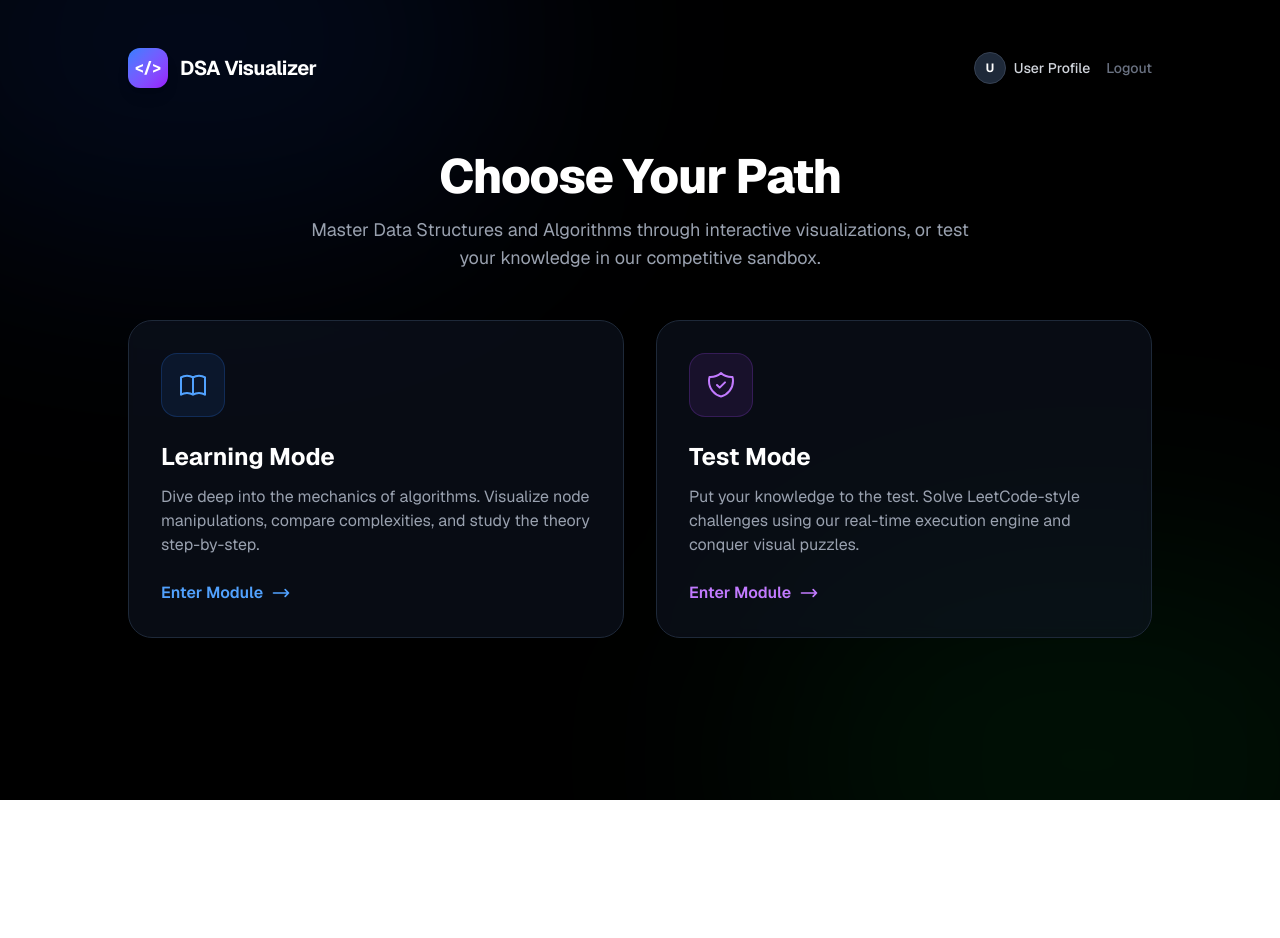
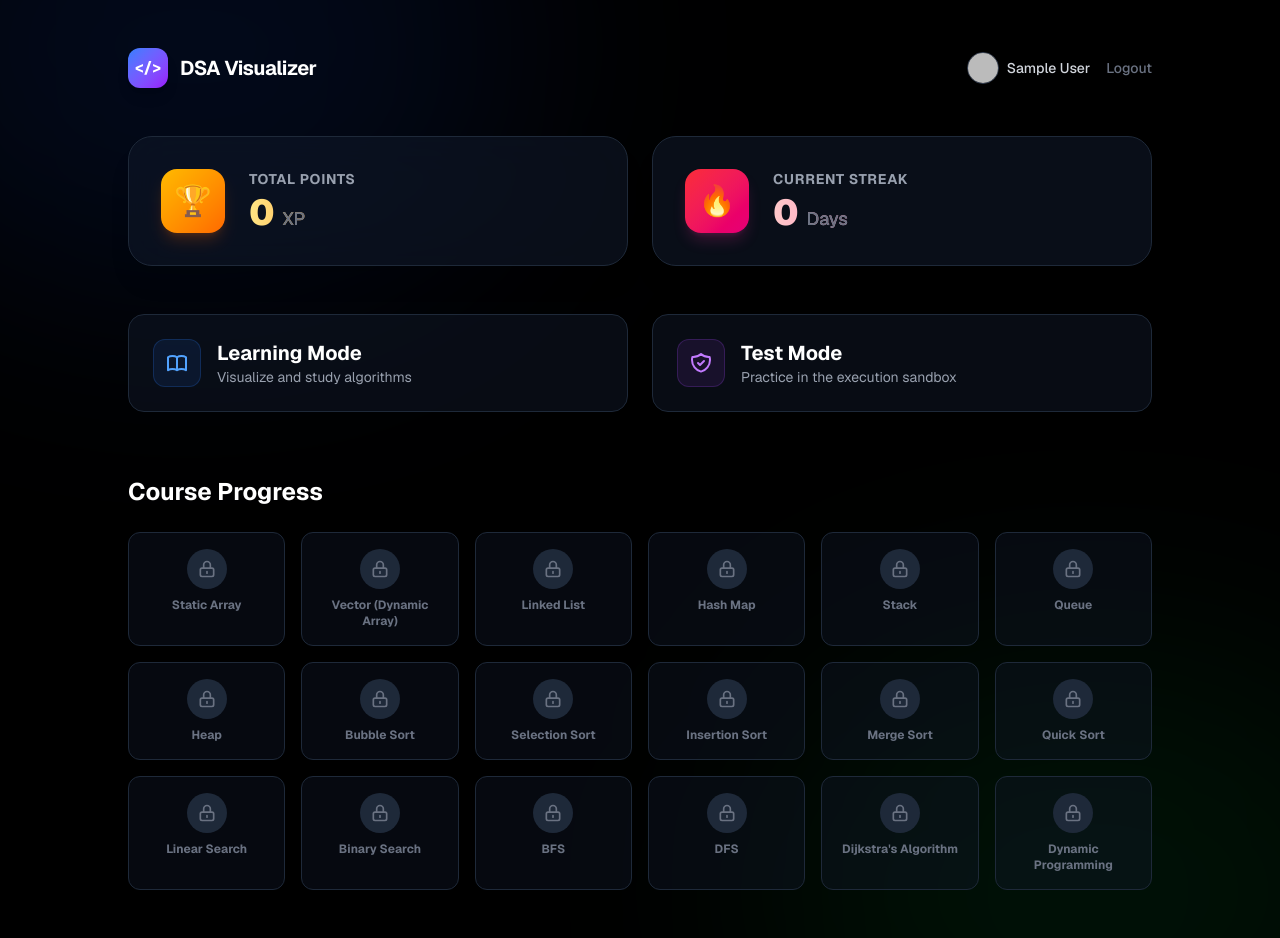
Before and after one commit to Grim1093/DSA-Visualizer, a Next.js app in the folder dsa-visualizer/: page /dashboard in a window 1280 px wide. Before the commit the page ends 800 px from the top, so only its background shows below. Built offline with nearby package versions, Linux system fonts and the light colour scheme; no server answers; the database is empty; sample sign-in values are in the browser's storage.

Commit message:
feat: implement authentication, database schema, and initial visualizer components

```diff
--- a/dsa-visualizer/src/app/api/auth/[...nextauth]/route.ts
+++ b/dsa-visualizer/src/app/api/auth/[...nextauth]/route.ts
@@ -1,10 +1,8 @@
-import NextAuth from "next-auth"
-import GoogleProvider from "next-auth/providers/google"
-import PostgresAdapter from "@auth/pg-adapter"
-import { pool } from "@/lib/db"
+import NextAuth, { NextAuthOptions } from "next-auth";
+import GoogleProvider from "next-auth/providers/google";
+import { pool } from "@/lib/db";
 
-const handler = NextAuth({
-  adapter: PostgresAdapter(pool),
+export const authOptions: NextAuthOptions = {
   providers: [
     GoogleProvider({
       clientId: process.env.GOOGLE_CLIENT_ID || "",
@@ -15,14 +13,43 @@ const handler = NextAuth({
     strategy: "jwt",
   },
   callbacks: {
+    async signIn({ user }) {
+      if (!user.email) return false;
+
+      // Sync user to PostgreSQL
+      try {
+        const query = `
+          INSERT INTO users (id, email, name, image)
+          VALUES ($1, $2, $3, $4)
+          ON CONFLICT (id) DO UPDATE
+          SET name = EXCLUDED.name, image = EXCLUDED.image, last_active_at = CURRENT_TIMESTAMP
+        `;
+        await pool.query(query, [user.id, user.email, user.name, user.image]);
+        return true;
+      } catch (error) {
+        console.error("Error syncing user to DB during sign-in:", error);
+        return false;
+      }
+    },
+    async jwt({ token, user }) {
+      if (user) {
+        token.id = user.id;
+      }
+      return token;
+    },
     async session({ session, token }) {
-      if (session?.user && token?.sub) {
-        // @ts-ignore
-        session.user.id = token.sub;
+      if (token && session.user) {
+        (session.user as any).id = token.id;
       }
       return session;
     },
   },
-})
+  pages: {
+    signIn: "/login",
+  },
+  secret: process.env.NEXTAUTH_SECRET,
+};
 
-export { handler as GET, handler as POST }
+const handler = NextAuth(authOptions);
+
+export { handler as GET, handler as POST };
--- /dev/null
+++ b/dsa-visualizer/src/app/api/progress/route.ts
@@ -0,0 +1,86 @@
+import { NextResponse } from 'next/server';
+import { getServerSession } from 'next-auth';
+import { authOptions } from '../auth/[...nextauth]/route';
+import { pool } from '@/lib/db';
+
+export async function GET(request: Request) {
+  try {
+    const session = await getServerSession(authOptions);
+    if (!session || !session.user || !(session.user as any).id) {
+      return NextResponse.json({ error: 'Unauthorized' }, { status: 401 });
+    }
+
+    const userId = (session.user as any).id;
+
+    const userResult = await pool.query(
+      'SELECT points, current_streak, last_active_at FROM users WHERE id = $1',
+      [userId]
+    );
+
+    if (userResult.rowCount === 0) {
+      return NextResponse.json({ error: 'User not found' }, { status: 404 });
+    }
+
+    const completedResult = await pool.query(
+      'SELECT module_id, completed_at FROM completed_modules WHERE user_id = $1',
+      [userId]
+    );
+
+    return NextResponse.json({
+      points: userResult.rows[0].points,
+      currentStreak: userResult.rows[0].current_streak,
+      lastActiveAt: userResult.rows[0].last_active_at,
+      completedModules: completedResult.rows,
+    });
+  } catch (error) {
+    console.error('Error fetching progress:', error);
+    return NextResponse.json({ error: 'Internal Server Error' }, { status: 500 });
+  }
+}
+
+export async function POST(request: Request) {
+  try {
+    const session = await getServerSession(authOptions);
+    if (!session || !session.user || !(session.user as any).id) {
+      return NextResponse.json({ error: 'Unauthorized' }, { status: 401 });
+    }
+
+    const userId = (session.user as any).id;
+    const body = await request.json();
+    const { moduleId, points = 100 } = body;
+
+    if (!moduleId) {
+      return NextResponse.json({ error: 'Module ID is required' }, { status: 400 });
+    }
+
+    // Begin Transaction
+    await pool.query('BEGIN');
+
+    // 1. Insert into completed_modules. If it exists, do nothing (don't award points twice)
+    const insertModuleResult = await pool.query(
+      'INSERT INTO completed_modules (user_id, module_id) VALUES ($1, $2) ON CONFLICT DO NOTHING',
+      [userId, moduleId]
+    );
+
+    // If a new module was completed, add points and update streak
+    if (insertModuleResult.rowCount && insertModuleResult.rowCount > 0) {
+      // Very basic streak logic: Just increment if active. In a real app, check if last active was yesterday.
+      await pool.query(
+        `UPDATE users
+         SET points = points + $1,
+             current_streak = current_streak + 1,
+             last_active_at = CURRENT_TIMESTAMP
+         WHERE id = $2`,
+        [points, userId]
+      );
+    }
+
+    await pool.query('COMMIT');
+
+    return NextResponse.json({ success: true, newCompletion: insertModuleResult.rowCount && insertModuleResult.rowCount > 0 });
+  } catch (error) {
+    await pool.query('ROLLBACK');
+    console.error('Error updating progress:', error);
+    return NextResponse.json({ error: 'Internal Server Error' }, { status: 500 });
+  }
+}
--- a/dsa-visualizer/src/app/dashboard/page.tsx
+++ b/dsa-visualizer/src/app/dashboard/page.tsx
@@ -1,24 +1,79 @@
 "use client";
 
-import React from 'react';
+import React, { useEffect, useState } from 'react';
 import { useRouter } from 'next/navigation';
 import { motion } from 'framer-motion';
+import { useSession, signOut } from 'next-auth/react';
+
+interface ProgressData {
+  points: number;
+  currentStreak: number;
+  completedModules: { module_id: string; completed_at: string }[];
+}
 
 export default function DashboardPage() {
   const router = useRouter();
+  const { data: session, status } = useSession();
+  const [progress, setProgress] = useState<ProgressData | null>(null);
+
+  useEffect(() => {
+    if (status === 'unauthenticated') {
+      router.push('/');
+    }
+  }, [status, router]);
+
+  useEffect(() => {
+    if (status === 'authenticated') {
+      fetch('/api/progress')
+        .then(res => res.json())
+        .then(data => {
+          if (!data.error) {
+            setProgress(data);
+          }
+        })
+        .catch(console.error);
+    }
+  }, [status]);
 
   const containerVariants = {
     hidden: { opacity: 0 },
     visible: {
       opacity: 1,
-      transition: { staggerChildren: 0.2 }
+      transition: { staggerChildren: 0.1 }
     }
   };
 
   const itemVariants = {
-    hidden: { opacity: 0, y: 30 },
-    visible: { opacity: 1, y: 0, transition: { duration: 0.5, ease: "easeOut" } }
+    hidden: { opacity: 0, y: 20 },
+    visible: { opacity: 1, y: 0, transition: { duration: 0.4, ease: "easeOut" } }
   };
+
+  if (status === 'loading') {
+    return <div className="min-h-screen flex items-center justify-center bg-black text-white">Loading...</div>;
+  }
+
+  const allModules = [
+    { id: 'array', name: 'Static Array' },
+    { id: 'vector', name: 'Vector (Dynamic Array)' },
+    { id: 'linked_list', name: 'Linked List' },
+    { id: 'hash_map', name: 'Hash Map' },
+    { id: 'stack', name: 'Stack' },
+    { id: 'queue', name: 'Queue' },
+    { id: 'heap', name: 'Heap' },
+    { id: 'bubble', name: 'Bubble Sort' },
+    { id: 'selection', name: 'Selection Sort' },
+    { id: 'insertion', name: 'Insertion Sort' },
+    { id: 'merge', name: 'Merge Sort' },
+    { id: 'quick', name: 'Quick Sort' },
+    { id: 'linear', name: 'Linear Search' },
+    { id: 'binary', name: 'Binary Search' },
+    { id: 'bfs', name: 'BFS' },
+    { id: 'dfs', name: 'DFS' },
+    { id: 'dijkstra', name: "Dijkstra's Algorithm" },
+    { id: 'dp', name: 'Dynamic Programming' }
+  ];
+
+  const isCompleted = (id: string) => progress?.completedModules.some(m => m.module_id === id);
 
   return (
     <main className="flex min-h-screen flex-col items-center bg-black text-white font-sans p-6 md:p-12 relative overflow-hidden">
@@ -27,7 +82,7 @@ export default function DashboardPage() {
       <div className="absolute bottom-[-20%] right-[-10%] w-[50%] h-[50%] bg-green-600/10 blur-[120px] rounded-full pointer-events-none" />
 
       {/* Header */}
-      <header className="w-full max-w-5xl flex items-center justify-between mb-16 z-10">
+      <header className="w-full max-w-5xl flex items-center justify-between mb-12 z-10">
         <div className="flex items-center gap-3">
           <div className="flex items-center justify-center w-10 h-10 rounded-xl bg-gradient-to-br from-blue-500 to-purple-600 shadow-lg">
             <span className="font-bold text-white">{"</>"}</span>
@@ -36,13 +91,17 @@ export default function DashboardPage() {
         </div>
         <div className="flex items-center gap-4">
           <div className="flex items-center gap-2">
-            <div className="w-8 h-8 rounded-full bg-gray-800 border border-gray-700 flex items-center justify-center">
-              <span className="text-xs font-bold">U</span>
-            </div>
-            <span className="text-sm font-medium text-gray-300 hidden sm:block">User Profile</span>
+            {session?.user?.image ? (
+              <img src={session.user.image} alt="Profile" className="w-8 h-8 rounded-full border border-gray-700" />
+            ) : (
+              <div className="w-8 h-8 rounded-full bg-gray-800 border border-gray-700 flex items-center justify-center">
+                <span className="text-xs font-bold">{session?.user?.name?.[0] || 'U'}</span>
+              </div>
+            )}
+            <span className="text-sm font-medium text-gray-300 hidden sm:block">{session?.user?.name || 'User'}</span>
           </div>
           <button
-            onClick={() => router.push('/')}
+            onClick={() => signOut({ callbackUrl: '/' })}
             className="text-sm font-medium text-gray-500 hover:text-white transition-colors"
           >
             Logout
@@ -50,75 +109,92 @@ export default function DashboardPage() {
         </div>
       </header>
 
-      {/* Main Content */}
-      <div className="w-full max-w-5xl flex flex-col items-center z-10">
-        <div className="text-center mb-12">
-          <h2 className="text-4xl md:text-5xl font-extrabold tracking-tight mb-4">Choose Your Path</h2>
-          <p className="text-gray-400 text-lg max-w-2xl">
-            Master Data Structures and Algorithms through interactive visualizations, or test your knowledge in our competitive sandbox.
-          </p>
-        </div>
+      <div className="w-full max-w-5xl flex flex-col gap-8 z-10">
+        {/* Progress Stats Section */}
+        <motion.div
+          initial={{ opacity: 0, y: 20 }}
+          animate={{ opacity: 1, y: 0 }}
+          className="grid grid-cols-1 md:grid-cols-2 gap-6"
+        >
+          <div className="bg-gray-900/60 backdrop-blur-xl border border-gray-800 rounded-3xl p-8 flex items-center gap-6 shadow-xl">
+            <div className="w-16 h-16 rounded-2xl bg-gradient-to-br from-amber-400 to-orange-500 flex items-center justify-center shadow-lg shadow-orange-500/20">
+              <span className="text-3xl">🏆</span>
+            </div>
+            <div>
+              <h3 className="text-gray-400 text-sm font-bold uppercase tracking-wider mb-1">Total Points</h3>
+              <p className="text-4xl font-black text-transparent bg-clip-text bg-gradient-to-r from-amber-200 to-orange-400">
+                {progress?.points ?? 0} <span className="text-lg font-medium text-gray-500">XP</span>
+              </p>
+            </div>
+          </div>
 
-        <motion.div
-          variants={containerVariants}
-          initial="hidden"
-          animate="visible"
-          className="grid grid-cols-1 md:grid-cols-2 gap-8 w-full"
-        >
-          {/* Learning Mode Card */}
-          <motion.div
-            variants={itemVariants}
-            onClick={() => router.push('/learning')}
-            className="group relative flex flex-col bg-gray-900/50 backdrop-blur-sm border border-gray-800 hover:border-blue-500/50 rounded-3xl p-8 cursor-pointer transition-all duration-300 hover:shadow-2xl hover:shadow-blue-500/10 overflow-hidden"
-          >
-            <div className="absolute top-0 left-0 w-full h-1 bg-gradient-to-r from-blue-500 to-cyan-400 transform scale-x-0 group-hover:scale-x-100 transition-transform duration-500 origin-left" />
+          <div className="bg-gray-900/60 backdrop-blur-xl border border-gray-800 rounded-3xl p-8 flex items-center gap-6 shadow-xl">
+            <div className="w-16 h-16 rounded-2xl bg-gradient-to-br from-red-500 to-pink-600 flex items-center justify-center shadow-lg shadow-pink-500/20">
+              <span className="text-3xl">🔥</span>
+            </div>
+            <div>
+              <h3 className="text-gray-400 text-sm font-bold uppercase tracking-wider mb-1">Current Streak</h3>
+              <p className="text-4xl font-black text-transparent bg-clip-text bg-gradient-to-r from-red-200 to-pink-400">
+                {progress?.currentStreak ?? 0} <span className="text-lg font-medium text-gray-500">Days</span>
+              </p>
+            </div>
+          </div>
+        </motion.div>
 
-            <div className="w-16 h-16 rounded-2xl bg-blue-500/10 border border-blue-500/20 flex items-center justify-center mb-6 text-blue-400 group-hover:scale-110 transition-transform duration-300">
-              <svg className="w-8 h-8" fill="none" stroke="currentColor" viewBox="0 0 24 24">
-                <path strokeLinecap="round" strokeLinejoin="round" strokeWidth="1.5" d="M12 6.253v13m0-13C10.832 5.477 9.246 5 7.5 5S4.168 5.477 3 6.253v13C4.168 18.477 5.754 18 7.5 18s3.332.477 4.5 1.253m0-13C13.168 5.477 14.754 5 16.5 5c1.747 0 3.332.477 4.5 1.253v13C19.832 18.477 18.247 18 16.5 18c-1.746 0-3.332.477-4.5 1.253" />
-              </svg>
+        {/* Existing Mode Selectors */}
+        <motion.div variants={containerVariants} initial="hidden" animate="visible" className="grid grid-cols-1 md:grid-cols-2 gap-6 mt-4">
+          <motion.div variants={itemVariants} onClick={() => router.push('/learning')} className="group relative flex items-center bg-gray-900/50 border border-gray-800 hover:border-blue-500/50 rounded-2xl p-6 cursor-pointer transition-all hover:shadow-lg hover:shadow-blue-500/10">
+            <div className="w-12 h-12 rounded-xl bg-blue-500/10 border border-blue-500/20 flex items-center justify-center mr-4 text-blue-400 group-hover:scale-110 transition-transform">
+              <svg className="w-6 h-6" fill="none" stroke="currentColor" viewBox="0 0 24 24"><path strokeLinecap="round" strokeLinejoin="round" strokeWidth="2" d="M12 6.253v13m0-13C10.832 5.477 9.246 5 7.5 5S4.168 5.477 3 6.253v13C4.168 18.477 5.754 18 7.5 18s3.332.477 4.5 1.253m0-13C13.168 5.477 14.754 5 16.5 5c1.747 0 3.332.477 4.5 1.253v13C19.832 18.477 18.247 18 16.5 18c-1.746 0-3.332.477-4.5 1.253" /></svg>
             </div>
-
-            <h3 className="text-2xl font-bold text-white mb-3">Learning Mode</h3>
-            <p className="text-gray-400 mb-6 flex-1">
-              Dive deep into the mechanics of algorithms. Visualize node manipulations, compare complexities, and study the theory step-by-step.
-            </p>
-
-            <div className="flex items-center text-blue-400 font-semibold group-hover:gap-3 transition-all">
-              <span>Enter Module</span>
-              <svg className="w-5 h-5 ml-2" fill="none" stroke="currentColor" viewBox="0 0 24 24">
-                <path strokeLinecap="round" strokeLinejoin="round" strokeWidth="2" d="M17 8l4 4m0 0l-4 4m4-4H3" />
-              </svg>
+            <div>
+              <h3 className="text-xl font-bold text-white">Learning Mode</h3>
+              <p className="text-gray-400 text-sm">Visualize and study algorithms</p>
             </div>
           </motion.div>
 
-          {/* Test Mode Card */}
-          <motion.div
-            variants={itemVariants}
-            onClick={() => router.push('/testing')}
-            className="group relative flex flex-col bg-gray-900/50 backdrop-blur-sm border border-gray-800 hover:border-purple-500/50 rounded-3xl p-8 cursor-pointer transition-all duration-300 hover:shadow-2xl hover:shadow-purple-500/10 overflow-hidden"
-          >
-            <div className="absolute top-0 left-0 w-full h-1 bg-gradient-to-r from-purple-500 to-pink-400 transform scale-x-0 group-hover:scale-x-100 transition-transform duration-500 origin-left" />
-
-            <div className="w-16 h-16 rounded-2xl bg-purple-500/10 border border-purple-500/20 flex items-center justify-center mb-6 text-purple-400 group-hover:scale-110 transition-transform duration-300">
-              <svg className="w-8 h-8" fill="none" stroke="currentColor" viewBox="0 0 24 24">
-                <path strokeLinecap="round" strokeLinejoin="round" strokeWidth="1.5" d="M9 12l2 2 4-4m5.618-4.016A11.955 11.955 0 0112 2.944a11.963 11.963 0 01-8.618 3.04A12.02 12.02 0 003 9c0 5.591 3.824 10.29 9 11.622 5.176-1.332 9-6.03 9-11.622 0-1.042-.133-2.052-.382-3.016z" />
-              </svg>
+          <motion.div variants={itemVariants} onClick={() => router.push('/testing')} className="group relative flex items-center bg-gray-900/50 border border-gray-800 hover:border-purple-500/50 rounded-2xl p-6 cursor-pointer transition-all hover:shadow-lg hover:shadow-purple-500/10">
+            <div className="w-12 h-12 rounded-xl bg-purple-500/10 border border-purple-500/20 flex items-center justify-center mr-4 text-purple-400 group-hover:scale-110 transition-transform">
+              <svg className="w-6 h-6" fill="none" stroke="currentColor" viewBox="0 0 24 24"><path strokeLinecap="round" strokeLinejoin="round" strokeWidth="2" d="M9 12l2 2 4-4m5.618-4.016A11.955 11.955 0 0112 2.944a11.963 11.963 0 01-8.618 3.04A12.02 12.02 0 003 9c0 5.591 3.824 10.29 9 11.622 5.176-1.332 9-6.03 9-11.622 0-1.042-.133-2.052-.382-3.016z" /></svg>
             </div>
-
-            <h3 className="text-2xl font-bold text-white mb-3">Test Mode</h3>
-            <p className="text-gray-400 mb-6 flex-1">
-              Put your knowledge to the test. Solve LeetCode-style challenges using our real-time execution engine and conquer visual puzzles.
-            </p>
-
-            <div className="flex items-center text-purple-400 font-semibold group-hover:gap-3 transition-all">
-              <span>Enter Module</span>
-              <svg className="w-5 h-5 ml-2" fill="none" stroke="currentColor" viewBox="0 0 24 24">
-                <path strokeLinecap="round" strokeLinejoin="round" strokeWidth="2" d="M17 8l4 4m0 0l-4 4m4-4H3" />
-              </svg>
+            <div>
+              <h3 className="text-xl font-bold text-white">Test Mode</h3>
+              <p className="text-gray-400 text-sm">Practice in the execution sandbox</p>
             </div>
           </motion.div>
         </motion.div>
+
+        {/* Course Progress Map */}
+        <div className="mt-8">
+          <h2 className="text-2xl font-bold mb-6">Course Progress</h2>
+          <motion.div variants={containerVariants} initial="hidden" animate="visible" className="grid grid-cols-2 sm:grid-cols-3 md:grid-cols-4 lg:grid-cols-6 gap-4">
+            {allModules.map((mod) => {
+              const completed = isCompleted(mod.id);
+              return (
+                <motion.div
+                  key={mod.id}
+                  variants={itemVariants}
+                  className={`p-4 rounded-xl border flex flex-col items-center text-center gap-2 transition-all ${
+                    completed
+                      ? 'bg-emerald-900/20 border-emerald-500/30 shadow-[0_0_15px_rgba(16,185,129,0.1)]'
+                      : 'bg-gray-900/40 border-gray-800'
+                  }`}
+                >
+                  <div className={`w-10 h-10 rounded-full flex items-center justify-center ${completed ? 'bg-emerald-500/20 text-emerald-400' : 'bg-gray-800 text-gray-500'}`}>
+                    {completed ? (
+                      <svg className="w-5 h-5" fill="none" stroke="currentColor" viewBox="0 0 24 24"><path strokeLinecap="round" strokeLinejoin="round" strokeWidth="3" d="M5 13l4 4L19 7" /></svg>
+                    ) : (
+                      <svg className="w-5 h-5" fill="none" stroke="currentColor" viewBox="0 0 24 24"><path strokeLinecap="round" strokeLinejoin="round" strokeWidth="2" d="M12 15v2m-6 4h12a2 2 0 002-2v-6a2 2 0 00-2-2H6a2 2 0 00-2 2v6a2 2 0 002 2zm10-10V7a4 4 0 00-8 0v4h8z" /></svg>
+                    )}
+                  </div>
+                  <span className={`text-xs font-bold ${completed ? 'text-emerald-100' : 'text-gray-500'}`}>
+                    {mod.name}
+                  </span>
+                </motion.div>
+              );
+            })}
+          </motion.div>
+        </div>
       </div>
     </main>
   );
--- a/dsa-visualizer/src/app/page.tsx
+++ b/dsa-visualizer/src/app/page.tsx
@@ -3,6 +3,7 @@
 import React, { useState } from 'react';
 import { useRouter } from 'next/navigation';
 import { motion } from 'framer-motion';
+import { signIn } from 'next-auth/react';
 
 export default function LoginPage() {
   const router = useRouter();
@@ -105,13 +106,13 @@ export default function LoginPage() {
           </div>
           <button
             type="button"
-            onClick={() => router.push('/dashboard')}
+            onClick={() => signIn('google', { callbackUrl: '/dashboard' })}
             className="w-full flex items-center justify-center gap-3 bg-gray-800 hover:bg-gray-700 border border-gray-700 text-white font-medium py-3 rounded-xl transition-all shadow-md"
           >
             <svg className="w-5 h-5" viewBox="0 0 24 24">
               <path fill="currentColor" d="M21.35,11.1H12.18V13.83H18.69C18.36,17.64 15.19,19.27 12.19,19.27C8.36,19.27 5,16.25 5,12C5,7.9 8.2,4.73 12.2,4.73C15.29,4.73 17.1,6.7 17.1,6.7L19,4.72C19,4.72 16.56,2 12.1,2C6.42,2 2.03,6.8 2.03,12C2.03,17.05 6.16,22 12.25,22C17.6,22 21.5,18.33 21.5,12.91C21.5,11.76 21.35,11.1 21.35,11.1V11.1Z" />
             </svg>
-            Continue with Google (Simulated)
+            Continue with Google
           </button>
         </form>
       </motion.div>
--- a/dsa-visualizer/src/lib/db.ts
+++ b/dsa-visualizer/src/lib/db.ts
@@ -5,9 +5,11 @@ import path from 'path';
 
 export const pool = new Pool({
   connectionString: process.env.DATABASE_URL,
-  ssl: {
-    rejectUnauthorized: false,
-  },
+  ...(process.env.NODE_ENV === 'production' && {
+    ssl: {
+      rejectUnauthorized: false,
+    },
+  }),
 });
 
 export const query = async (text: string, params?: any[]) => {
```
Also changed, not shown: dsa-visualizer/scripts/initDb.ts (added, +38 -0 lines), dsa-visualizer/src/components/visualizer/LearningWorkspace.tsx (+8 -0 lines), dsa-visualizer/src/components/visualizer/TheoryModeView.tsx (+7 -0 lines), 1 other file (tests, documents, lock files or other folders).
